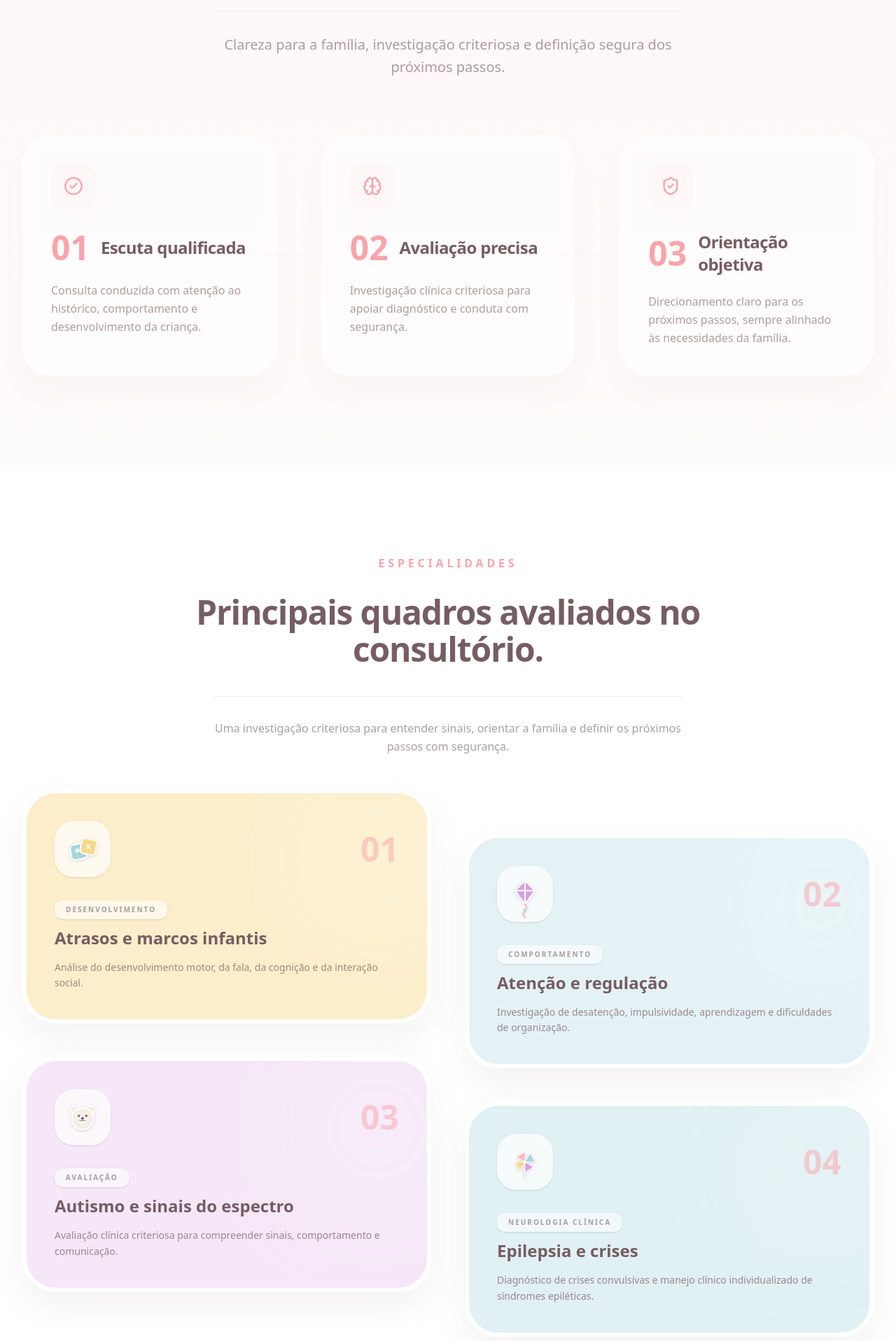
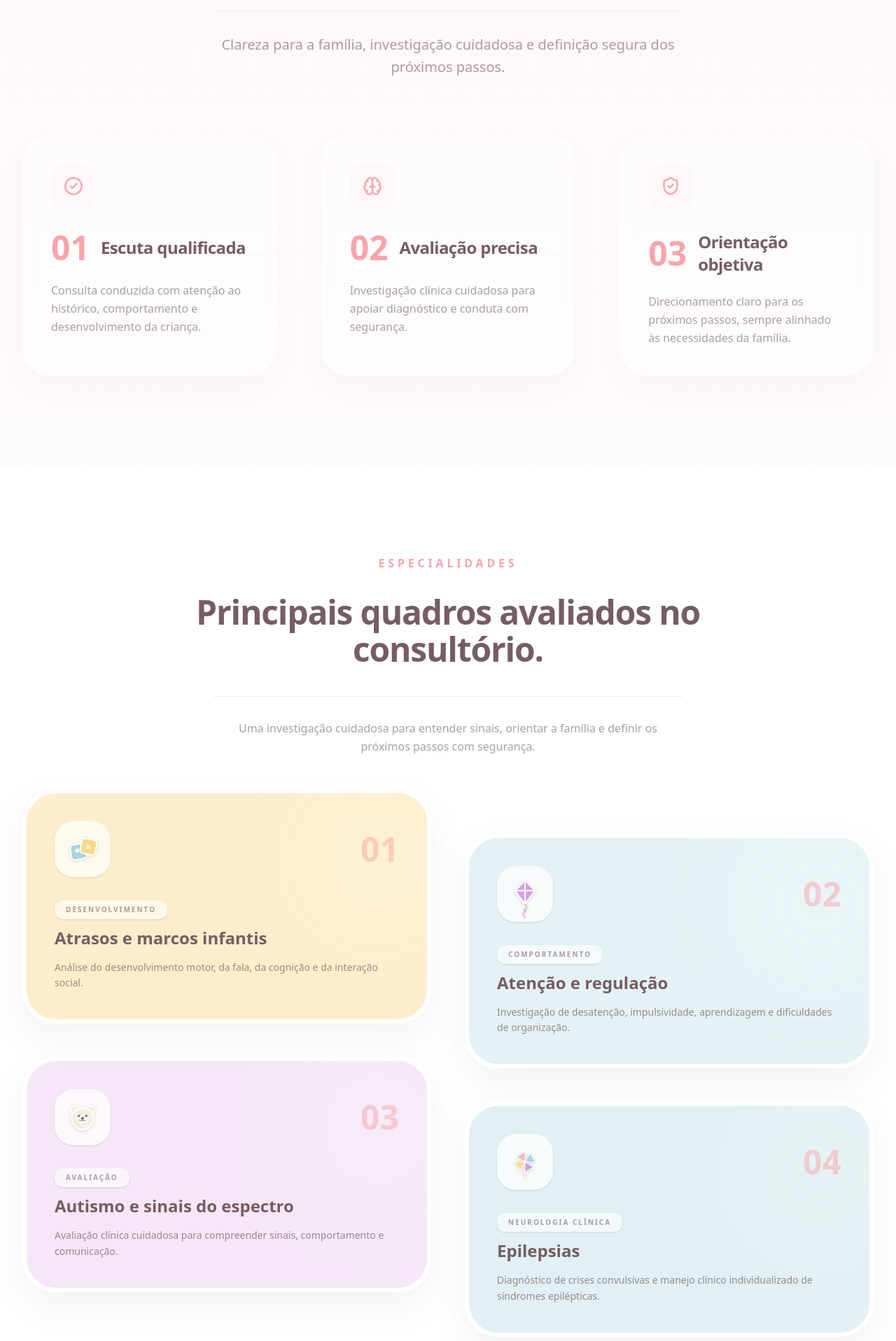
Before and after one commit to caioolima/dra-marina-neuropediatra, a Next.js app: page / in a window 1280 px wide. Shown: the part 1536-3453 px from the top of the page at 70% size. Built offline with nearby package versions, Linux system fonts and the light colour scheme.

Commit message:
refactor: update terminology from criteriosa to cuidadosa and epilepsia to epilepsias across landing page copy

```diff
--- a/src/app/page.tsx
+++ b/src/app/page.tsx
@@ -41,7 +41,7 @@ const journeyItems = [
     icon: Brain,
     title: 'Avaliação precisa',
     description:
-      'Investigação clínica criteriosa para apoiar diagnóstico e conduta com segurança.',
+      'Investigação clínica cuidadosa para apoiar diagnóstico e conduta com segurança.',
   },
   {
     icon: ShieldCheck,
@@ -136,15 +136,15 @@ const specialties = [
     eyebrow: 'Avaliação',
     title: 'Autismo e sinais do espectro',
     description:
-      'Avaliação clínica criteriosa para compreender sinais, comportamento e comunicação.',
+      'Avaliação clínica cuidadosa para compreender sinais, comportamento e comunicação.',
     tone: 'bg-brand-lilac/25',
     Illustration: TeddyGraphic,
   },
   {
     eyebrow: 'Neurologia clínica',
-    title: 'Epilepsia e crises',
+    title: 'Epilepsias',
     description:
-      'Diagnóstico de crises convulsivas e manejo clínico individualizado de síndromes epiléticas.',
+      'Diagnóstico de crises convulsivas e manejo clínico individualizado de síndromes epilépticas.',
     tone: 'bg-brand-secondary/35',
     Illustration: PinwheelGraphic,
   },
@@ -417,7 +417,7 @@ function Hero() {
                 <p className="text-[9px] font-bold uppercase tracking-widest text-brand-primary/60">Foco</p>
                 <p className="text-xs font-bold text-brand-text">Autismo</p>
                 <p className="text-xs font-bold text-brand-text">TDAH</p>
-                <p className="text-xs font-bold text-brand-text">Epilepsia</p>
+                <p className="text-xs font-bold text-brand-text">Epilepsias</p>
               </div>
             </div>
           </div>
@@ -448,7 +448,7 @@ function Hero() {
               <div className="flex flex-1 flex-col items-start justify-center text-left">
                 <p className="whitespace-nowrap text-[10px] font-bold uppercase tracking-[0.25em] text-brand-primary/60">Foco de Atuação</p>
                 <ul className="mt-2 space-y-1.5">
-                  {['Autismo', 'TDAH', 'Epilepsia'].map((item) => (
+                  {['Autismo', 'TDAH', 'Epilepsias'].map((item) => (
                     <li key={item} className="flex items-center gap-2 text-sm font-semibold text-brand-text md:text-base">
                       <span className="h-1.5 w-1.5 flex-shrink-0 rounded-full bg-brand-primary" />
                       {item}
@@ -518,7 +518,7 @@ function Journey() {
             </h2>
             <div className="mt-10 mx-auto max-w-2xl">
               <p className="border-t border-brand-text/10 pt-8 text-lg font-medium leading-relaxed text-brand-text/60 md:text-xl">
-                Clareza para a família, investigação criteriosa e definição segura dos próximos passos.
+                Clareza para a família, investigação cuidadosa e definição segura dos próximos passos.
               </p>
             </div>
           </motion.div>
@@ -587,7 +587,7 @@ function Specialties() {
             </h2>
             <div className="mt-10 mx-auto max-w-2xl">
               <p className="border-t border-brand-text/10 pt-8 text-base font-medium leading-relaxed text-brand-text/60">
-                Uma investigação criteriosa para entender sinais, orientar a família e definir os próximos passos com segurança.
+                Uma investigação cuidadosa para entender sinais, orientar a família e definir os próximos passos com segurança.
               </p>
             </div>
           </motion.div>
@@ -662,7 +662,7 @@ function About() {
             </h2>
             <div className="mt-10 mx-auto max-w-2xl">
               <p className="border-t border-brand-text/10 pt-8 text-lg font-medium leading-relaxed text-brand-text/60 md:text-xl">
-                Uma formação criteriosa e uma prática clínica pautada no acolhimento e na evidência científica.
+                Uma formação cuidadosa e uma prática clínica pautada no acolhimento e na evidência científica.
               </p>
             </div>
           </motion.div>
```
